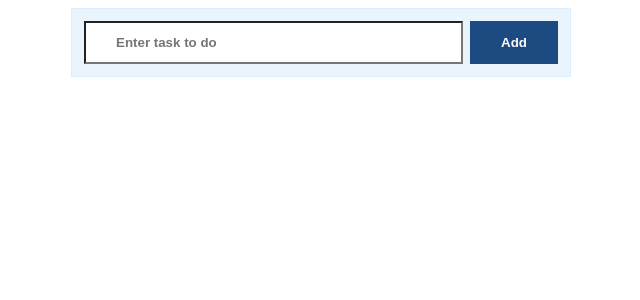
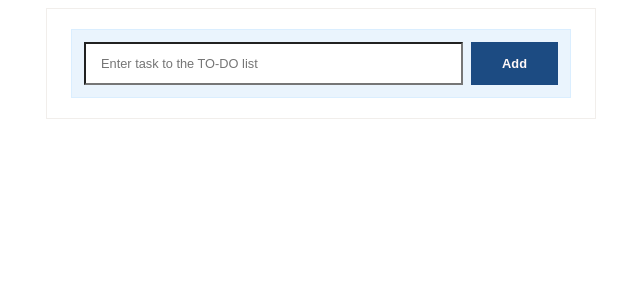
Before and after one commit to coolbeatz71/todo-app-react, a React app: page / in a window 1280 px wide. Shown: the top 300 px of the page, without its empty margins (319-959 px from the left). Built offline with nearby package versions, Linux system fonts and the light colour scheme.

Commit message:
[Chore] Add JSDOC and create the Input component

```diff
--- a/src/App.js
+++ b/src/App.js
@@ -1,29 +1,12 @@
-import React, { Component } from 'react';
-import Button from './component/common/Button';
-import Input from './component/common/Input';
+import React from 'react';
+import AddTodo from './component/AddTodo';
 
-/**
- * Principal component
- *
- * @class App
- * @extends {Component}
- */
-class App extends Component {
-  state = {
-    text: 'Add',
-  };
-
-  render() {
-    const { text } = this.state;
-    return (
-      <div className="inline-wrapper">
-        <Input />
-        <Button type="submit" myClass="btn-primary">
-          {text}
-        </Button>
-      </div>
-    );
-  }
-}
+const App = () => {
+  return (
+    <div className="column-wrapper">
+      <AddTodo />
+    </div>
+  );
+};
 
 export default App;
--- a/src/app.scss
+++ b/src/app.scss
@@ -21,14 +21,24 @@ $light: rgb(255, 248, 248);
     color: $dark;
   }
 
-  .inline-wrapper {
+  .row-wrapper {
     display: flex;
     border: 1px solid $info-dark;
     background: $info;
     width: 500px;
-    margin: auto;
+    margin: 8px auto;
     justify-content: space-between;
     padding: 12px;
+  }
+
+  .column-wrapper {
+    border: 1px solid #f1eeeb;
+    display: flex;
+    width: 550px;
+    padding: 12px;
+    margin: auto;
+    flex-direction: column;
+    justify-content: space-around;
   }
 
   .button {
@@ -36,13 +46,13 @@ $light: rgb(255, 248, 248);
     padding: 12px 30px;
     border-radius: 0;
     font-weight: 700;
+    font-size: 0.8rem;
   }
 
   .text-input {
-    color: $light;
-    padding: 12px 30px;
+    padding: 12px 15px;
     border-radius: 0;
-    font-weight: 700;
+    font-size: 0.8rem;
     width: 80%;
   }
 
--- /dev/null
+++ b/src/component/AddTodo.js
@@ -0,0 +1,35 @@
+import React, { Component } from 'react';
+import Button from './common/Button';
+import Input from './common/Input';
+
+/**
+ * Add Todo component
+ *
+ * @class AddTodo
+ * @extends {Component}
+ */
+class AddTodo extends Component {
+  state = {
+    text: 'Add',
+  };
+
+  /**
+   * Render the component
+   *
+   * @returns {void}
+   * @memberof AddTodo
+   */
+  render() {
+    const { text } = this.state;
+    return (
+      <div className="row-wrapper">
+        <Input />
+        <Button type="submit" myClass="btn-primary">
+          {text}
+        </Button>
+      </div>
+    );
+  }
+}
+
+export default AddTodo;
--- a/src/component/common/Input.js
+++ b/src/component/common/Input.js
@@ -4,6 +4,7 @@ import PropTypes from 'prop-types';
 /**
  * button component
  * @param {object} props
+ * @returns {void}
  */
 const Input = ({ placeholder, name, onChange, type, myClass }) => (
   <input
@@ -26,7 +27,7 @@ Input.propTypes = {
 Input.defaultProps = {
   name: '',
   type: 'text',
-  placeholder: 'Enter task to do',
+  placeholder: 'Enter task to the TO-DO list',
   myClass: '',
 };
 
```
Also changed, not shown: 1 other file (tests, documents, lock files or other folders).
